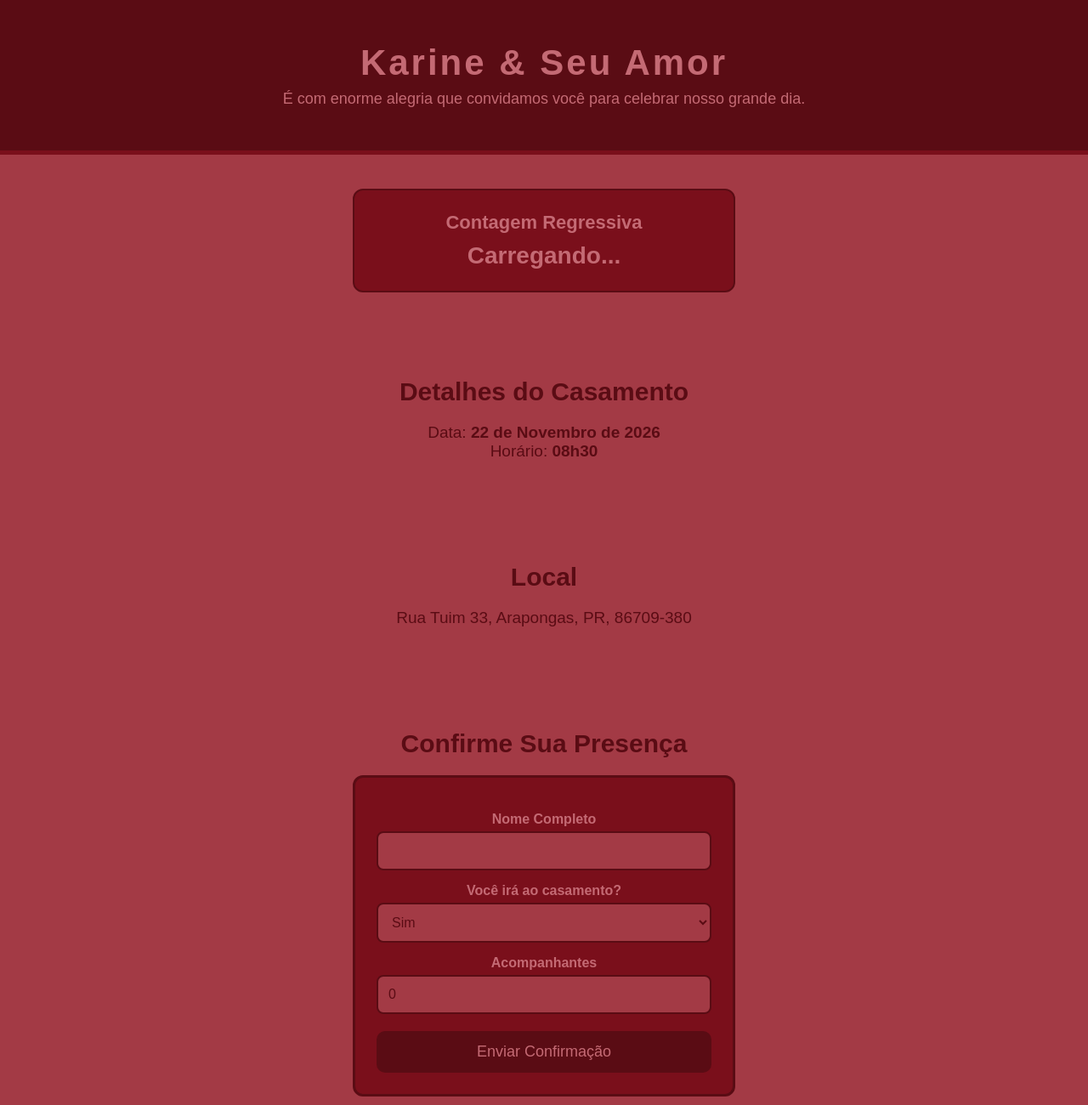
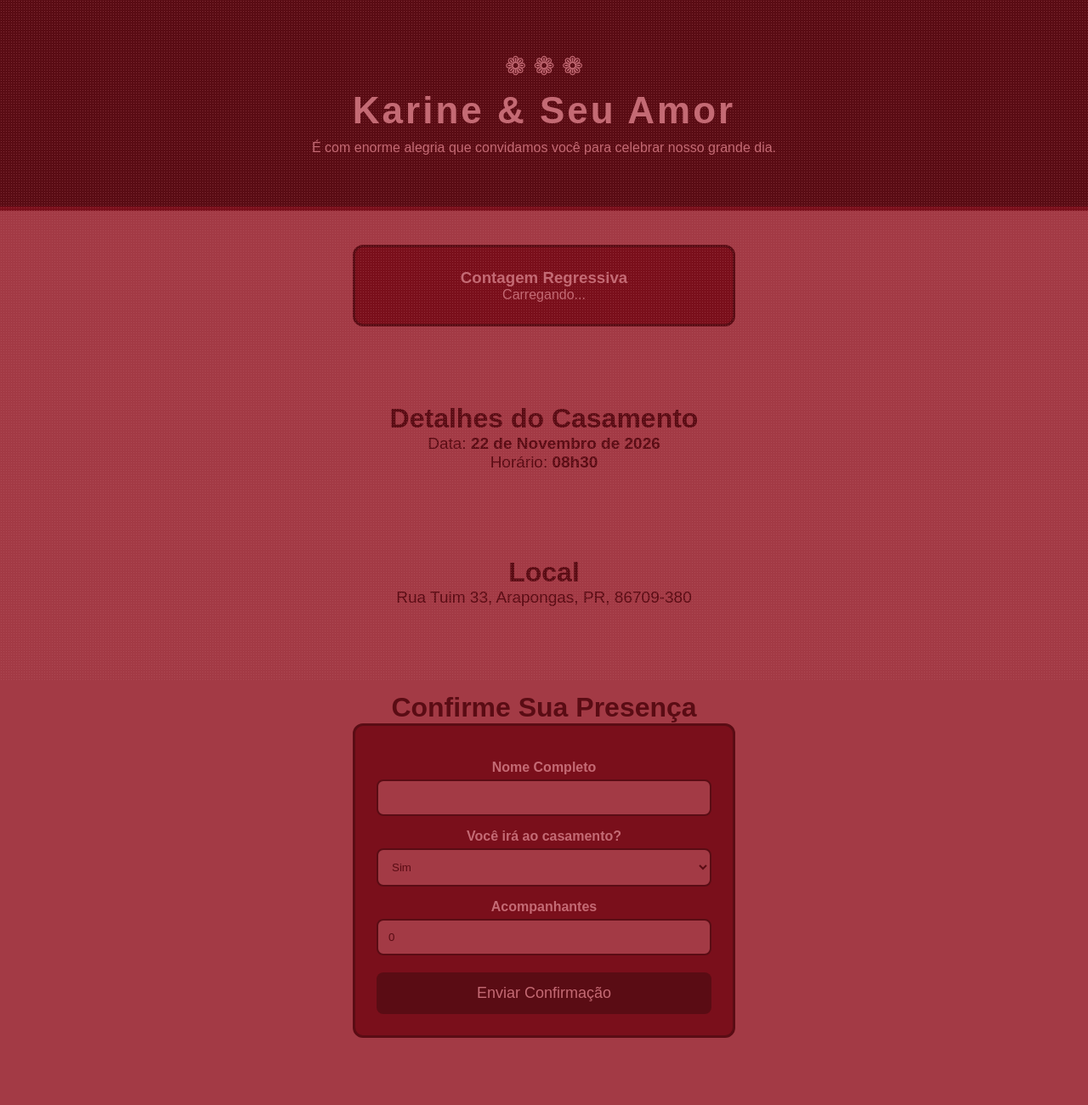
Before and after one commit to KarineLindaMarcal/Karine-Murilo, a plain HTML site: page index.html in a window 1280 px wide. Shown: the top 1300 px of the page at 85% size. Drawn offline with Linux system fonts and the light colour scheme.

Commit message:
Update style.css

```diff
--- a/style.css
+++ b/style.css
@@ -1,4 +1,12 @@
-/* ===== RESET ===== */
+/* ===== PALETA MARSALA ===== */
+:root {
+    --marsala-escuro: #5A0C14;
+    --marsala: #7A0F1B;
+    --marsala-suave: #A33A45;
+    --marsala-claro: #C46A74;
+}
+
+/* RESET */
 * {
     margin: 0;
     padding: 0;
@@ -6,17 +14,36 @@
     font-family: "Poppins", sans-serif;
 }
 
-/* ===== PALETA SÓ MARSALA ===== */
-:root {
-    --marsala-escuro: #5A0C14;   /* vinho tinto profundo */
-    --marsala: #7A0F1B;          /* marsala principal */
-    --marsala-suave: #A33A45;    /* marsala claro/suave */
-    --marsala-claro: #C46A74;    /* tom rosado suave */
-}
-
 body {
     background: var(--marsala-suave);
     color: var(--marsala-escuro);
+    overflow-x: hidden;
+}
+
+/* ===== GLITTER ===== */
+.glitter {
+    position: fixed;
+    inset: 0;
+    pointer-events: none;
+    background-image: radial-gradient(var(--marsala-claro) 1px, transparent 1px);
+    background-size: 3px 3px;
+    opacity: 0.2;
+    animation: glitter 4s infinite alternate;
+}
+
+@keyframes glitter {
+    from { opacity: 0.15; }
+    to { opacity: 0.35; }
+}
+
+/* ===== FLORAL DECORATIVO ===== */
+header::before, footer::after {
+    content: "❁ ❁ ❁";
+    display: block;
+    font-size: 30px;
+    color: var(--marsala-claro);
+    margin-bottom: 10px;
+    text-align: center;
 }
 
 /* ===== HEADER ===== */
@@ -24,109 +51,105 @@ header {
     background: var(--marsala-escuro);
     color: var(--marsala-claro);
     text-align: center;
-    padding: 50px 20px;
+    padding: 60px 20px;
     border-bottom: 5px solid var(--marsala);
 }
 
 header h1 {
-    font-size: 42px;
+    font-size: 44px;
     letter-spacing: 3px;
-    font-weight: 600;
 }
 
 header p {
-    font-size: 18px;
-    margin-top: 8px;
-    color: var(--marsala-claro);
+    margin-top: 10px;
 }
 
-/* ===== CONTAGEM REGRESSIVA ===== */
+/* ===== CONTAGEM ===== */
 .countdown-box {
     background: var(--marsala);
-    padding: 25px;
     max-width: 450px;
     margin: 40px auto;
-    border-radius: 12px;
-    border: 2px solid var(--marsala-escuro);
+    padding: 25px;
     text-align: center;
     color: var(--marsala-claro);
-}
-
-.countdown-title {
-    font-size: 22px;
-    font-weight: 600;
-}
-
-#countdown {
-    font-size: 28px;
-    font-weight: bold;
-    color: var(--marsala-claro);
-    margin-top: 10px;
+    border-radius: 12px;
+    border: 3px solid var(--marsala-escuro);
 }
 
 /* ===== SEÇÕES ===== */
 .section {
-    padding: 60px 20px;
+    padding: 50px 20px;
     text-align: center;
+}
+
+.section h2 {
+    font-size: 32px;
     color: var(--marsala-escuro);
 }
 
-.section h2 {
-    font-size: 30px;
-    color: var(--marsala-escuro);
-    margin-bottom: 20px;
-}
-
-/* ===== FORMULARIO ===== */
+/* ===== FORM ===== */
 form {
     background: var(--marsala);
+    padding: 25px;
     max-width: 450px;
-    margin: 0 auto;
-    padding: 25px;
+    margin: auto;
     border-radius: 12px;
     border: 3px solid var(--marsala-escuro);
 }
 
 label {
+    display: block;
+    margin-top: 15px;
+    color: var(--marsala-claro);
     font-weight: 600;
-    margin-top: 15px;
-    display: block;
-    color: var(--marsala-claro);
 }
 
 input, select {
     width: 100%;
     padding: 12px;
+    background: var(--marsala-suave);
+    border: 2px solid var(--marsala-escuro);
+    border-radius: 8px;
     margin-top: 5px;
-    border-radius: 8px;
-    border: 2px solid var(--marsala-escuro);
-    background: var(--marsala-suave);
     color: var(--marsala-escuro);
-    font-size: 16px;
 }
 
 button {
+    background: var(--marsala-escuro);
+    color: var(--marsala-claro);
+    border: none;
+    padding: 14px;
     width: 100%;
+    border-radius: 8px;
     margin-top: 20px;
-    background: var(--marsala-escuro);
-    border: 0;
-    padding: 14px;
-    color: var(--marsala-claro);
+    cursor: pointer;
     font-size: 18px;
-    border-radius: 10px;
-    cursor: pointer;
-    transition: 0.2s;
+    transition: 0.3s;
 }
 
 button:hover {
     background: var(--marsala);
 }
 
-/* ===== RODAPÉ ===== */
+.msg {
+    margin-top: 20px;
+    font-size: 20px;
+    color: var(--marsala-escuro);
+    font-weight: bold;
+}
+
+/* ===== FOOTER ===== */
 footer {
+    background: var(--marsala-escuro);
+    padding: 20px;
     text-align: center;
-    padding: 20px;
-    background: var(--marsala-escuro);
     color: var(--marsala-claro);
     margin-top: 60px;
 }
+
+/* ===== RESPONSIVO ===== */
+@media (max-width: 480px) {
+    header h1 {
+        font-size: 32px;
+    }
+}
```
